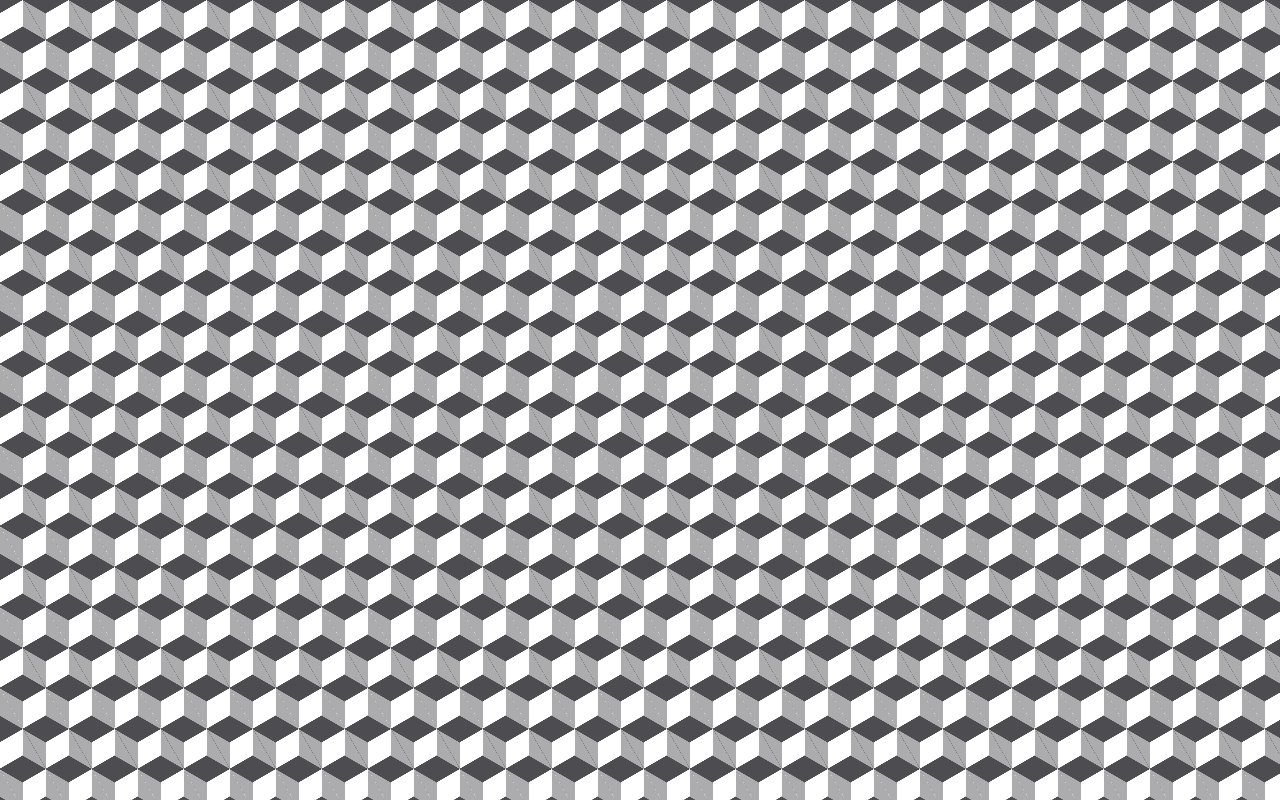
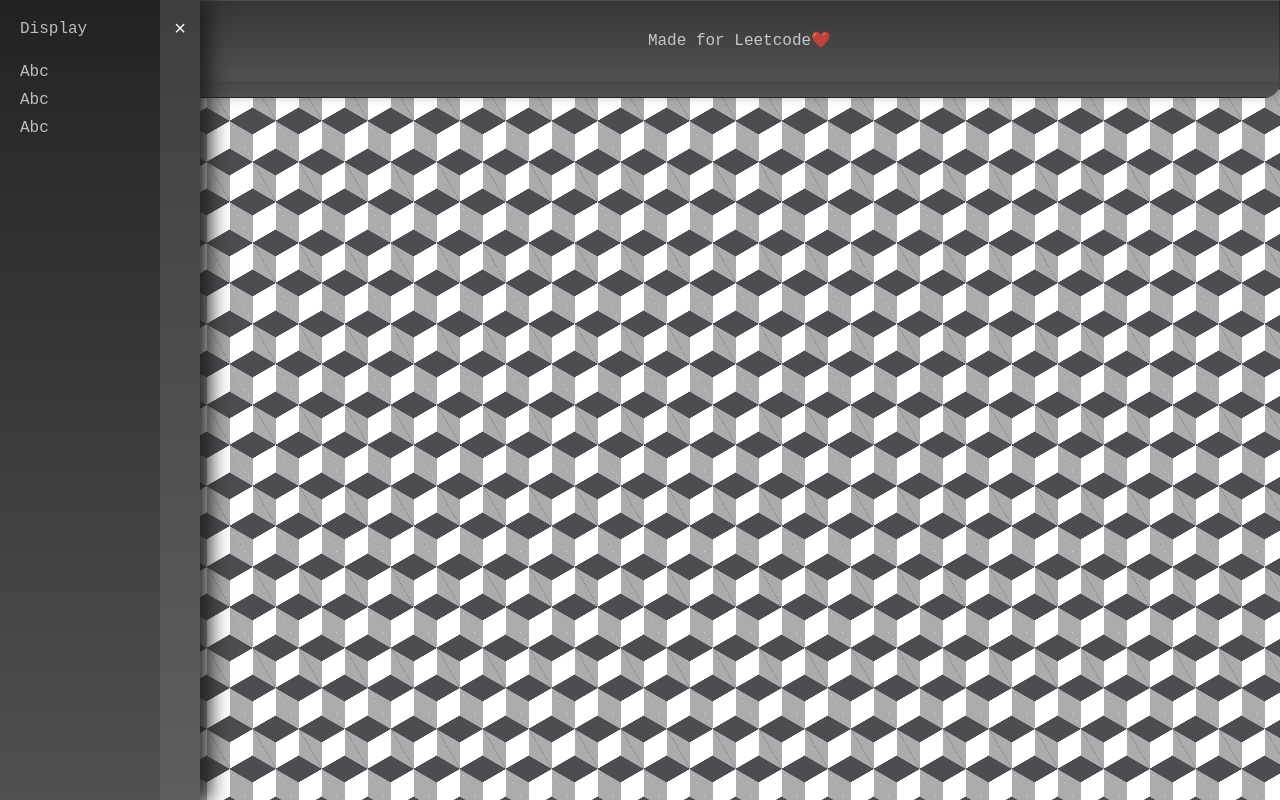
Before and after one commit to shourya102/leethelp, a JavaScript app: page / in a window 1280 px wide. Built offline with nearby package versions, Linux system fonts and the light colour scheme; the HTML template or start-up script is replaced by a standard one.

Commit message:
migrated footer

```diff
--- a/src/App.js
+++ b/src/App.js
@@ -1,9 +1,12 @@
 import './App.css';
-
+import'./components/sidebar/Sidebar'
+import Sidebar from "./components/sidebar/Sidebar";
+import Footer from "./components/footer/Footer";
 function App() {
   return (
     <div className="App">
-
+      <Sidebar></Sidebar>
+      <Footer></Footer>
     </div>
   );
 }
--- /dev/null
+++ b/src/components/footer/Footer.css
@@ -0,0 +1,30 @@
+.foot {
+    background: linear-gradient(180deg, rgb(35, 35, 35), rgb(80, 80, 80));
+    height: 30%;
+    border: 1px solid rgba(35, 35, 35, 0.1);
+    border-radius: 0 0 16px 16px;
+    margin: 0;
+    font-family: 'Courier New', Courier, monospace;
+    box-shadow: 0 -12px 15px 5px rgba(35, 35, 35, 0.7);
+}
+
+.foottext {
+    height: 65%;
+    background-color: rgba(100, 100, 100, 0.3);
+    text-align: center;
+    line-height: 5;
+}
+
+.foottext p {
+    margin: 0;
+    color: rgb(255, 255, 255, 0.7);
+    text-decoration: none;
+}
+
+.footlink {
+    display: flex;
+    text-align: center;
+    justify-content: space-evenly;
+    padding: 8px;
+
+}
--- /dev/null
+++ b/src/components/footer/Footer.js
@@ -0,0 +1,22 @@
+import './Footer.css'
+
+export default function Footer() {
+    return (
+        <footer className="foot">
+            <div className="foottext">
+                <p>Made for Leetcode❤️</p>
+            </div>
+            <div className="footlink">
+                <a href="https://www.linkedin.com/in/shourya-sahu-b5310b242/"  target="_blank">
+                    {/*<img src="../res/linkedin.png" alt="icon" width="32px">*/}
+                </a>
+                <a href="https://www.linkedin.com/in/shourya-sahu-b5310b242/" target="_blank">
+                    {/*<img src="../res/linkedin.png" alt="icon" width="32px">*/}
+                </a>
+                <a  href="https://leetcode.com/shourya0/" target="_blank">
+                    {/*<img src="../res/leetcode.png" alt="icon" width="20px">*/}
+                </a>
+            </div>
+        </footer>
+    );
+}
--- a/src/components/sidebar/Sidebar.css
+++ b/src/components/sidebar/Sidebar.css
@@ -0,0 +1,65 @@
+.sidebar {
+    width: 200px;
+    display: flex;
+    background: linear-gradient(180deg, rgb(35, 35, 35), rgb(80, 80, 80));
+    float: left;
+    box-shadow: 8px 0 20px 1px rgb(30, 30, 30);
+    transition: 1s;
+    height: 50rem;
+}
+
+.sidebar.closed {
+    margin-left: -160px;
+    border-radius: 0 0 0 0;
+}
+
+#home-text-sidebar {
+    background-color: rgba(30, 30, 30, 0.1);
+    margin: 0%;
+    padding: 20px 20px;
+}
+
+.right {
+    background-color: rgba(125, 125, 125, 0.3);
+    width: 40px;
+}
+
+.right.closed1 {
+    border-radius: 0 0 0 0;
+}
+
+#close {
+    float: right;
+    background-color: transparent;
+    border: 0;
+    color: #fff;
+    font-size: 20px;
+    margin-top: 16px;
+    margin-right: 8px;
+}
+
+#close:hover {
+    background-color: rgba(200, 200, 200, 0.7);
+    border-radius: 50px;
+}
+
+.buttons {
+    display: block;
+    width: 160px;
+}
+
+.buttons a {
+    display: inherit;
+    padding: 5px 5px 5px 20px;
+    text-decoration: none;
+    color: rgba(255, 255, 255, 0.7);
+}
+
+.buttons a:hover {
+    background-color: rgba(200, 200, 200, 0.7)
+}
+
+body {
+    font-family: 'Courier New', Courier, monospace;
+    color: rgba(255, 255, 255, 0.7);
+}
--- a/src/components/sidebar/Sidebar.js
+++ b/src/components/sidebar/Sidebar.js
@@ -0,0 +1,17 @@
+import './Sidebar.css'
+
+export default function Sidebar() {
+    return (
+        <div className="sidebar">
+            <div className="buttons">
+                <p id="home-text-sidebar">Display</p>
+                <a href="">Abc</a>
+                <a href="">Abc</a>
+                <a href="">Abc</a>
+            </div>
+            <div className="right">
+                <button id="close"> &times; </button>
+            </div>
+        </div>
+    );
+}
```
